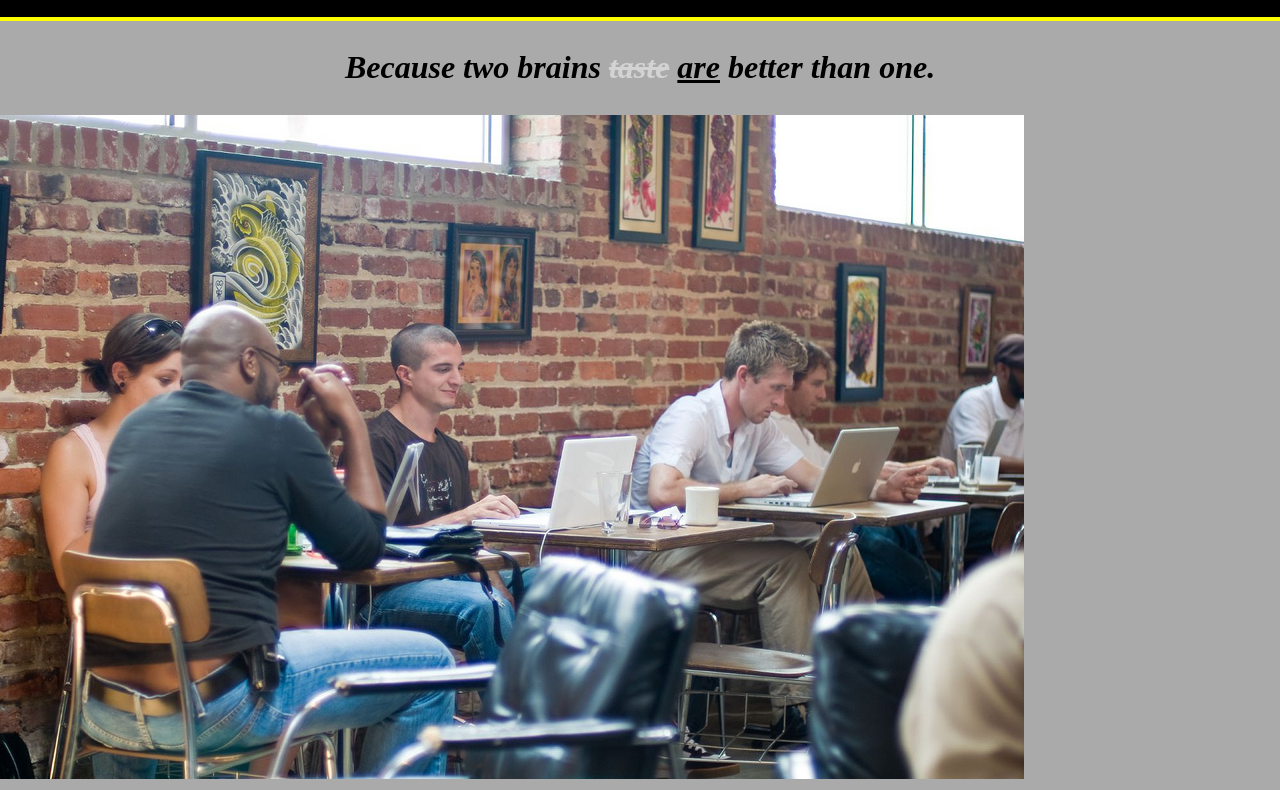
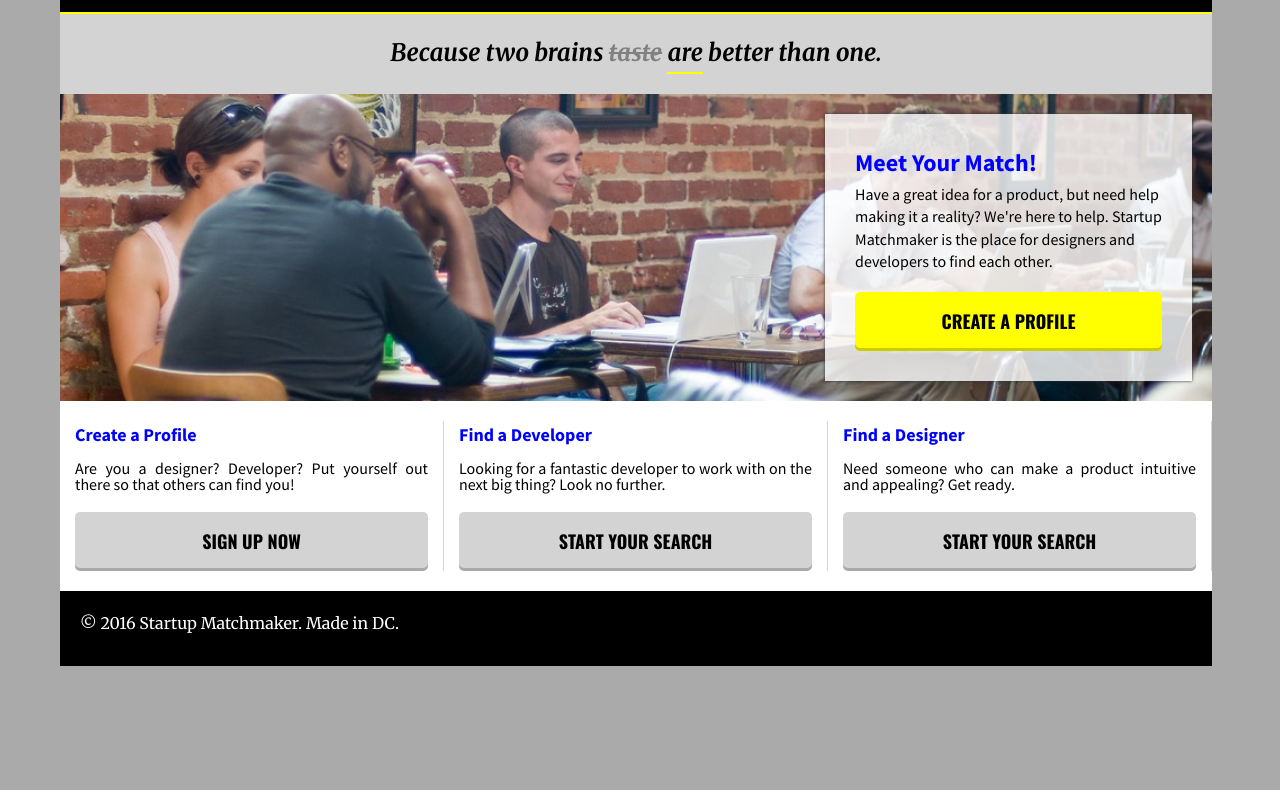
Before and after one commit to ptrig1092/fewd21dev, a plain HTML site: page class03/06_HTML_CSS_Lab/starter_code/startup_matchmaker.html in a window 1280 px wide. Shown: the part 173-963 px from the top of the page. After the commit the page ends 839 px from the top, so only its background shows below. Drawn offline with nearby package versions, Linux system fonts and the light colour scheme.

Commit message:
Update 2/15

```diff
--- a/class03/06_HTML_CSS_Lab/starter_code/css/styles.css
+++ b/class03/06_HTML_CSS_Lab/starter_code/css/styles.css
@@ -13,12 +13,26 @@ body {
 }
 
 .container {
-	width: 100%;
-	margin: 0 auto;
+	width: 90%;
+	margin: 0 60px 0 60px;
 }
 
 a {
 	text-decoration: none;
+}
+
+.clearfix:before,
+.clearfix:after {
+    content: " "; /* 1 */
+    display: table; /* 2 */
+}
+
+.clearfix:after {
+    clear: both;
+}
+
+.clearfix {
+    *zoom: 1;
 }
 
 /*--Header Styling--*/
@@ -26,19 +40,19 @@ a {
 header {
 	background: black;
 	color: yellow;
-	border-bottom: 4px solid yellow;
+	border-bottom: 2px solid yellow;
 }
 
 .logo {
 	font-family: 'Merriweather';
-	font-size: 48px;
-	font-weight: 400;
-	padding: 20px 0 0 30px;
+	font-size: 36px;
+	font-weight: 700;
+	padding: 10px 0 0 30px;
 	margin: 0;
 }
 
 .headerLinks{
-	padding: 0 40px 10px 0;
+	padding: 10px 40px 30px 0;
 	text-align: right;
 }
 
@@ -48,17 +62,11 @@ header {
 
 .headerLinks a {
 	color: white;
-	padding: 0 15px 0 15px;
-	font-size: 28px;
+	padding: 0 10px 0 10px;
+	font-size: 24px;
 }
 
-.headerLinks li:first-child {
-	font-family: 'oswald';
-	text-transform: uppercase;
-	font-weight: 700;
-}
-
-.headerLinks li:nth-child(2) {
+.headerLinks li:first-child, li:nth-child(2) {
 	font-family: 'oswald';
 	text-transform: uppercase;
 	font-weight: 700;
@@ -67,32 +75,146 @@ header {
 /*--Tagline Styling--*/
 
 .tagLine {
-	font-family: 'Source-Sans-Pro';
+	font-family: 'Merriweather';
 	font-style: italic;
-	font-size: 32px;
+	font-size: 24px;
 	color: black;
 	text-align: center;
+	margin: 0;
+	padding: 20px 0;
+	background-color: lightgray;
 }
 
+
 .tagLine del {
-	color: lightgrey;
+	text-decoration: none;
+	color: gray;
+	text-decoration: line-through;
+	text-decoration-
 }
 
-.tagLine ins
+.tagLine ins {
+	display: inline-block;
+	text-decoration: none;
+	border-bottom: 2px solid yellow;
+}
 
 /*--Background Section Styling--*/
 
-.clearfix {
-	overflow: auto;
-	zoom: 1;
+.classroom {
+	background-image: url('../images/coworking.jpg');
+    background-size: cover;
+    background-position: center center;
+    background-repeat: no-repeat;
+    padding: 20px;
+    width: 100%;
 }
 
-.clearfix {
-	background-size: cover;
+.match {
+	width: 33%;
+	border: 1px solid black 0.7;
+	background-color: rgba(255,255,255,0.8);
+	float: right;
+	padding: 30px;
+	box-shadow: 0 0 3px #333;
 }
 
+.matchHeader {
+	margin: 0;
+	color: blue;
+	font-size: 24px;
+}
 
+.matchPP {
+	margin: 0;
+	color: black;
+	font-size: 16px;
+	line-height: 1.4;
+	padding: 0 0 20px 0;
+}
+
+.matchNav {
+	font-family: 'Oswald', sans-serif;
+	font-weight: 700;
+	color: black;
+	background-color: yellow;
+	border-radius: 5px;
+	padding: 15px;
+	text-transform: uppercase;
+	display: block;
+	text-align: center;
+	box-shadow: inset 0 -3px 0 rgba(0,0,0,0.2);
+	transition-property: box-shadow;
+	transition-duration: 200ms;
+}
+
+.matchNav:hover {
+	box-shadow: inset 0 -3px 0 rgba(0,0,0,0.1);
+}
 
 /*--Three Column Section--*/
 
+.linkGroup {
+	background-color: white;
+	background-size: cover;
+	padding: 20px 0;
+}
+
+.link {
+	width: 33.334%;
+	float: left;
+	padding: 0 15px;
+	margin: 0;
+	border-right: 1px solid lightgray;
+}
+
+.linkHeader {
+	margin: 0;
+	padding: 0;
+	color: blue;
+	font-size: 18px;
+	font-weight: 700;
+}
+
+.linkPP {
+	margin: 0;
+	padding: 10px 0 20px 0;
+	text-align: justify;
+	color: black;
+	line-height: 1;
+	font-size: 16px;
+}
+
+.linkNav {
+	font-family: 'Oswald', sans-serif;
+	font-weight: 700;
+	color: black;
+	background-color: lightgray;
+	border-radius: 5px;
+	padding: 15px;
+	text-transform: uppercase;
+	display: block;
+	text-align: center;
+	box-shadow: inset 0 -3px 0 rgba(0,0,0,0.2);
+	transition-property: box-shadow;
+	transition-duration: 200ms;
+}
+
+.linkNav:hover {
+	box-shadow: inset 0 -3px 0 rgba(0,0,0,0.1);
+}
+
 /*--Footer Styling--*/
+
+footer {
+	background-color: black;
+}
+
+.copyright {
+	margin: 0;
+	color: white;
+	font-family: 'Merriweather';
+	font-size: 16px;
+	font-weight: 400;
+	padding: 20px 0 30px 20px;
+}
--- a/class03/06_HTML_CSS_Lab/starter_code/startup_matchmaker.html
+++ b/class03/06_HTML_CSS_Lab/starter_code/startup_matchmaker.html
@@ -11,9 +11,9 @@
 	<link href='https://fonts.googleapis.com/css?family=Source+Sans+Pro:400,400italic,700,700italic' rel='stylesheet' type='text/css'>
 </head>
 
-<body>
+<body class="container">
 
-	<header class="container">
+	<header>
 		<h1 class="logo">Startup Matchmaker</h1>
 		<nav class="headerLinks">
 			<ul>
@@ -26,39 +26,38 @@
 		</nav>
 	</header>
 
-	<section class="container">
+	<section>
 		<h1 class="tagLine"><em>Because two brains <del>taste</del> <ins>are</ins> better than one.</em></h1>
 	</section>
 
-	<section class="container">
-		<img src="images/coworking.jpg" alt="Coworkers" class="clearfix">
-		<div class="subdiv">
-			<h1>Meet Your Match!</h1>
-			<p>Have a great idea for a product, but need help making it a reality? We're here to help. Startup Matchmaker is the place for designers and developers to find each other.</p>
-			<a href="#">Create a Profile</a>
+	<section class="classroom clearfix">
+		<div class="match">
+			<h1 class="matchHeader">Meet Your Match!</h1>
+			<p class="matchPP">Have a great idea for a product, but need help making it a reality? We're here to help. Startup Matchmaker is the place for designers and developers to find each other.</p>
+			<a class="matchNav" href="#">Create a Profile</a>
 		</div>
 	</section>
 
-	<section class="container">
-		<div class="subdiv">
-			<h1>Create a Profile</h1>
-			<p>Are you a designer? Developer? Put yourself out there so that others can find you!</p>
-			<a href="#">Sign Up Now</a>
+	<section class="linkGroup clearfix">
+		<div class="link">
+			<h1 class="linkHeader">Create a Profile</h1>
+			<p class="linkPP">Are you a designer? Developer? Put yourself out there so that others can find you!</p>
+			<a class="linkNav" href="#">Sign Up Now</a>
 		</div>
-		<div class="subdiv">
-			<h1>Find a Developer</h1>
-			<p>Looking for a fantastic developer to work with on the next big thing? Look no further.</p>
-			<a href="#">Start Your Search</a>
+		<div class="link">
+			<h1 class="linkHeader">Find a Developer</h1>
+			<p class="linkPP">Looking for a fantastic developer to work with on the next big thing? Look no further.</p>
+			<a class="linkNav" href="#">Start Your Search</a>
 		</div>
-		<div class="subdiv">
-			<h1>Find a Designer</h1>
-			<p>Need someone who can make a product intuitive and appealing? Get ready.</p>
-			<a href="#">Start Your Search</a>
+		<div class="link">
+			<h1 class="linkHeader">Find a Designer</h1>
+			<p class="linkPP">Need someone who can make a product intuitive and appealing? Get ready.</p>
+			<a class="linkNav" href="#">Start Your Search</a>
 		</div>
 	</section>
 
-	<footer class="container">
-		<h1 class="copyright">© 2016 Startup Matchmaker. Made in NY.</h1>
+	<footer>
+		<h1 class="copyright">© 2016 Startup Matchmaker. Made in DC.</h1>
 	</footer>
 
 </body>
--- a/class03/Assignment/starter_code/css/style.css
+++ b/class03/Assignment/starter_code/css/style.css
@@ -14,3 +14,138 @@
      line-height: 0;
      height: 0;
 }
+
+/* Full Page*/
+
+body {
+	font-family: 'Open sans', sans-serif;
+	background-color: #f0efef;
+	font-size: 24px;
+	font-weight: normal;
+	margin: 0 auto;
+	line-height: 1.5
+}
+
+ul {
+	list-style: none;
+}
+
+a {
+	text-decoration: none;
+}
+
+img {
+	width: 100%;
+}
+
+/* Header */
+
+header {
+	background-color: #033048;
+	background-size: cover;
+	padding: 20px 140px 20px 100px;
+}
+
+.logo {
+	color: white;
+	margin: 0;
+	width: 30%;
+	float: left;
+	font-size: 48px;
+	font-weight: 800;
+}
+
+.navigator {
+	width: 70%;
+	padding-top: 20px;
+	float: right;
+	text-align: right;
+}
+
+.navigator li {
+	display: inline-block;
+	padding: 0 0 0 40px;
+}
+
+.navigator a {
+	color: #f9e42e;
+}
+
+/* Main */
+
+.container {
+	margin: 0 auto;
+	padding: 80px 100px;
+}
+
+/* Block */
+
+.blockGroup {
+	width: 700px;
+	float: left;
+	margin: 0;
+}
+
+.block {
+	border-bottom: 1px solid #121212;
+	padding-bottom: 80px;
+	margin-bottom: 40px;
+}
+
+.block h1 {
+	line-height: 1.2;
+}
+
+.block h1 a {
+	font-size: 40px;
+	font-weight: 600;
+	color: #033048;
+}
+
+.block img {
+	padding: 40px 0 36px 0;
+}
+
+.block p {
+	color: #606161;
+}
+
+.block p:first-letter {
+	font-size: 3.2em;
+	font-weight: 600;
+	line-height: 1;
+	margin: 0 .1em 0 .1em;
+	float: left;
+}
+
+.block p a {
+	color: #033048;
+	font-weight: 600;
+	float: right;
+}
+
+.readMore {
+	margin-top: 30px;
+}
+
+/* Aside */
+.asideGroup {
+	width: 240px;
+	float: left;
+	padding-left: 24px;
+	margin: 0;
+}
+
+.asideBlock h1 {
+	font-size: 32px;
+}
+
+/* Bottom */
+
+.membership {
+	clear: left;
+}
+
+.bottom {
+
+}
```
Also changed, not shown: class03/Assignment/starter_code/index.html (+87 -0 lines).
